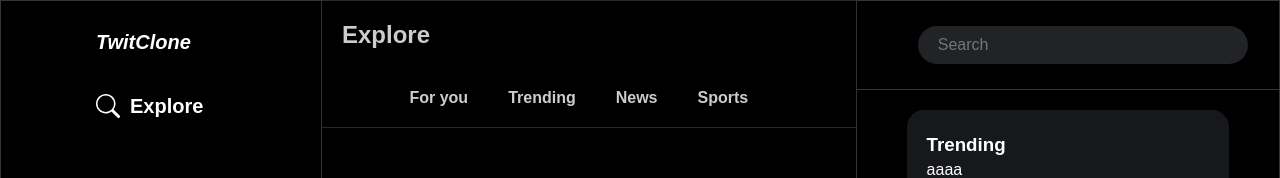
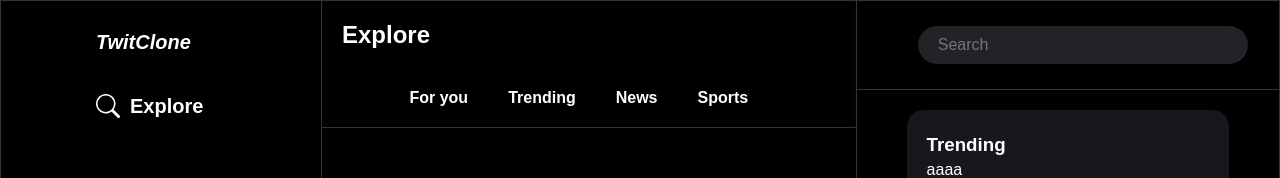
Before and after one commit to maxhayes17/TwitterClone, a React (Create React App) app in the folder frontend/: page /explore in a window 1280 px wide. Shown: the top 178 px of the page. Built offline with nearby package versions, Linux system fonts and the light colour scheme.

Commit message:
fix nav blur

```diff
--- a/frontend/src/App.css
+++ b/frontend/src/App.css
@@ -231,8 +231,8 @@ ul{
   height: auto;
   width: inherit;
   top: 0;
-  opacity: 80%;
-  backdrop-filter: blur(6px);
+  /* opacity: 80%; */
+  backdrop-filter: blur(4px);
 
   z-index: 2;
   padding-left: 20px;
@@ -241,7 +241,11 @@ ul{
   margin-inline: 1px;
 
   border: 1px solid #333639;
-  background-color: black;
+  background-color: rgba(0,0,0,0.3);
+}
+
+.vertical-nav button {
+  background-color: rgba(0,0,0,0);
 }
 
 .vertical-nav .inline{
@@ -266,6 +270,13 @@ div.profile-list-element:hover{
 .vertical-stack p, a{
   margin-top: 5px;
   margin-left: 0;
+}
+
+.image-avatar {
+  width: 24px;
+  height: 24px;
+  background-color: #1d9bf0;
+  border-radius: 3ex;
 }
 
 div.post:hover{
```
